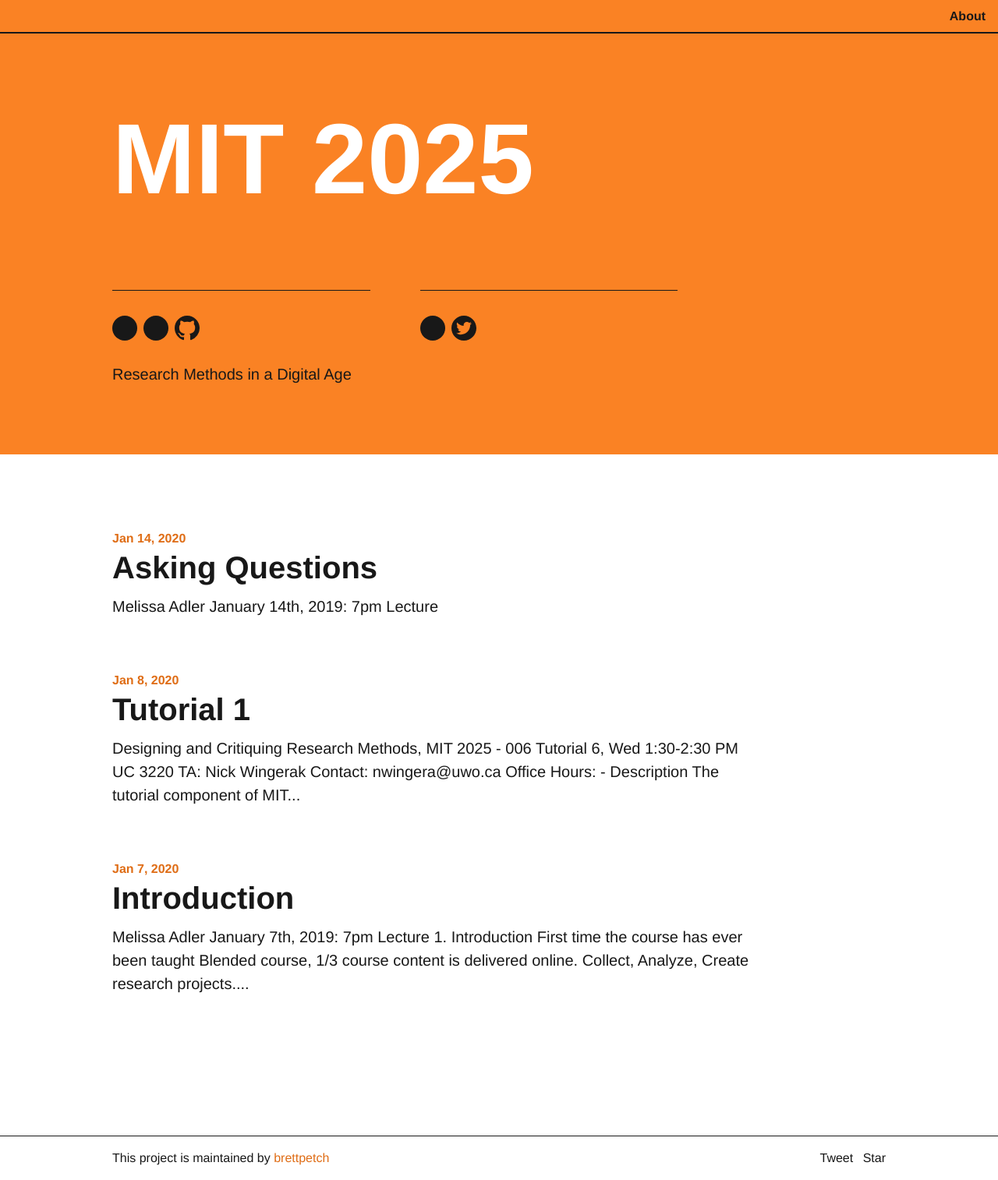
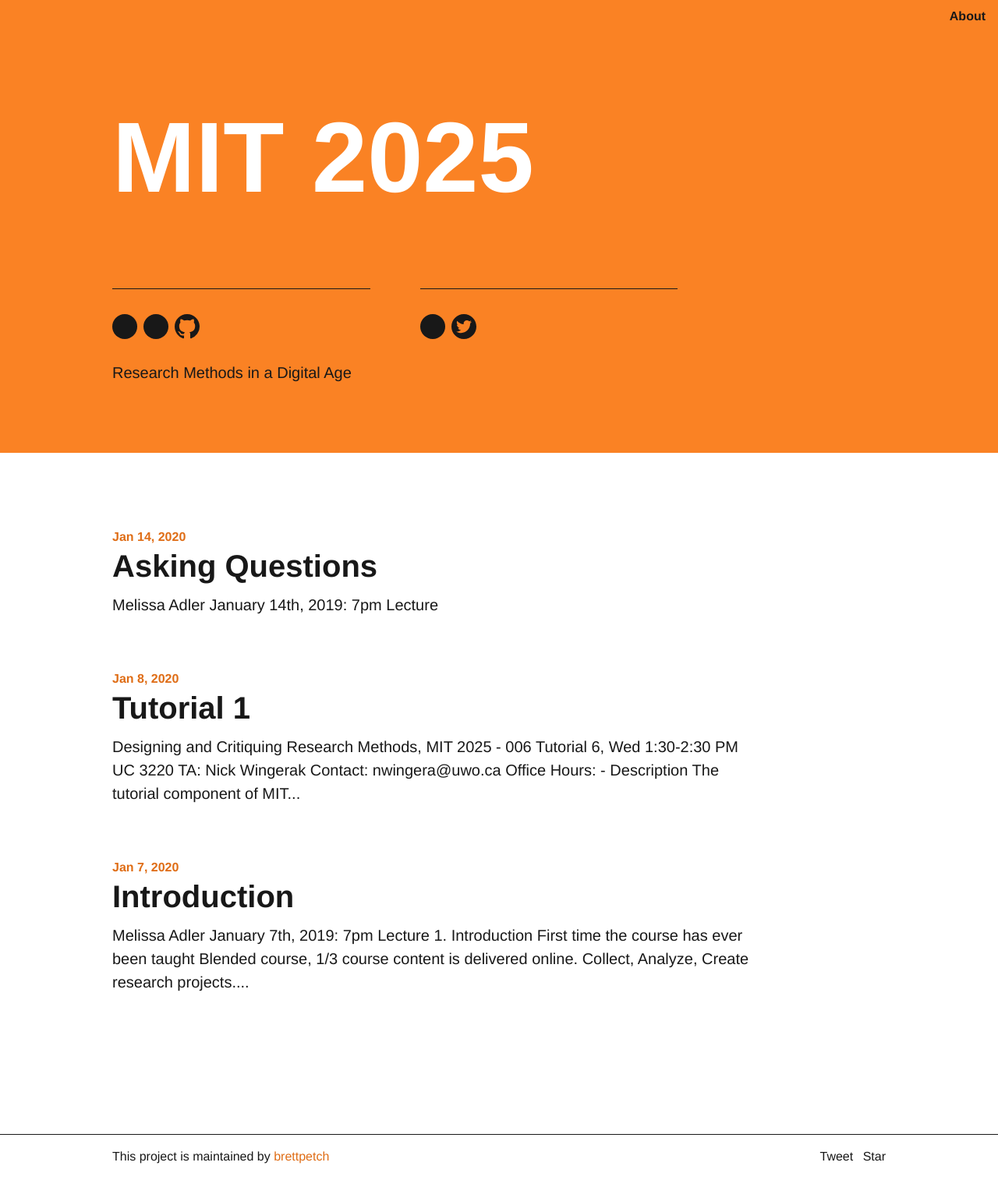
Before and after one commit to brettpetch/MIT-2025, a Jekyll site: the page built from index.html, in a window 1280 px wide. Shown: the whole page at 78% size. Built offline with Jekyll 4.4.1, drawn with Linux system fonts in a browser that asks for light colours; comment, search, counter and statistics services are not loaded.

Commit message:
fig ugly top lines

```diff
--- a/_includes/header.html
+++ b/_includes/header.html
@@ -1,4 +1,4 @@
-<header class="border-bottom-thick px-2 clearfix">
+<header class="px-2 clearfix">
   <div class="left sm-width-full py-1 mt-1 mt-lg-0">
     <a class="align-middle link-primary text-accent" href="{{ site.baseurl }}/">
       {{ site.title }}
--- a/_layouts/home.html
+++ b/_layouts/home.html
@@ -9,7 +9,7 @@
 
       <header class="header-background">
 
-        <div class="clearfix border-bottom-thick header-border">
+        <div class="clearfix header-border">
           <ul class="list-reset right py-1 header-text font-smoothing">
             {% for my_page in site.pages %}
               {% if my_page.title %}
```
